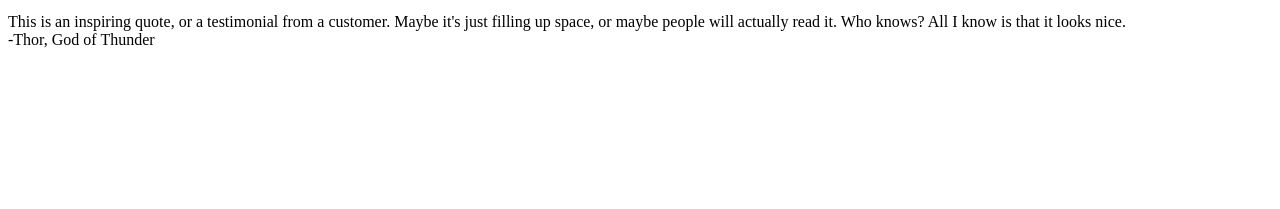
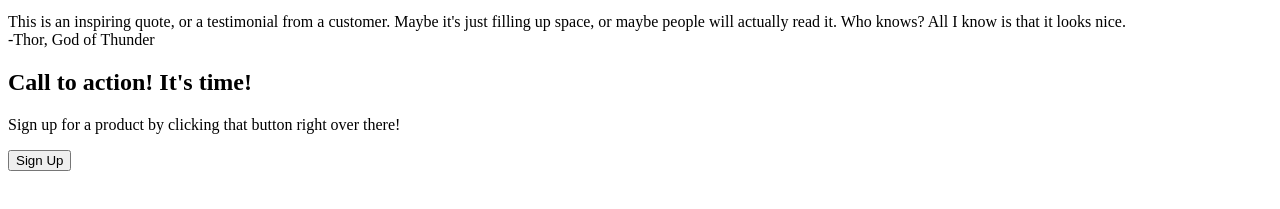
Before and after one commit to GarciaRonald/landing-page, a plain HTML site: page index.html in a window 1280 px wide. Shown: the part 567-776 px from the top of the page. Drawn offline with Linux system fonts and the light colour scheme.

Commit message:
Add call to action text and button

```diff
--- a/index.html
+++ b/index.html
@@ -70,7 +70,21 @@
         <p><span class="quote-text">This is an inspiring quote, or a testimonial from a customer. Maybe it's just filling up space, or maybe people will actually read it. Who knows? All I know is that it looks nice.<br><span class="quote-author">-Thor, God of Thunder</span></span></p>
     </div>
 
-    <div class="call-to"></div>
+    <div class="call-to">
+        <div class="call-to-box">
+            <div class="call-to-text">
+                <div class="call-to-title">
+                    <h2>Call to action! It's time!</h2>
+                </div>
+                <div class="call-to-description">
+                    <p>Sign up for a product by clicking that button right over there!</p>
+                </div>
+            </div>
+            <div class="call-to-button">
+                <button>Sign Up</button>
+            </div>
+        </div>
+    </div>
 
     <div class="footer"></div>
 </body>
```
